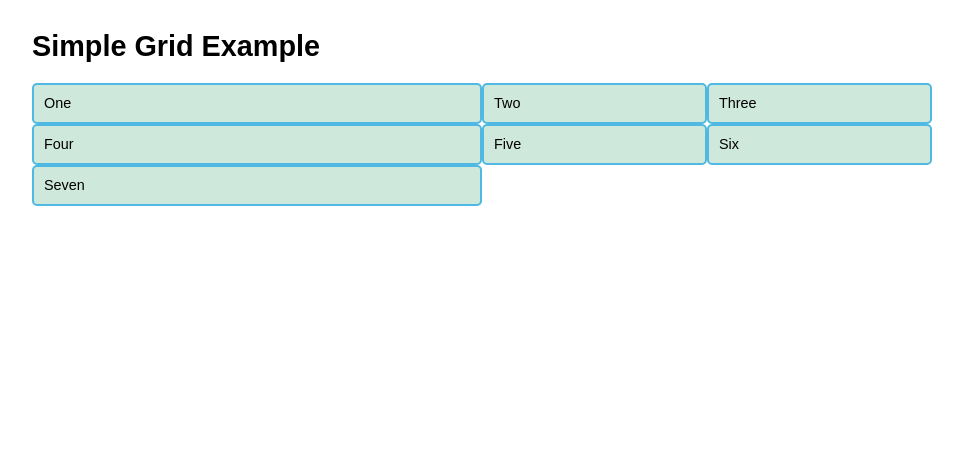
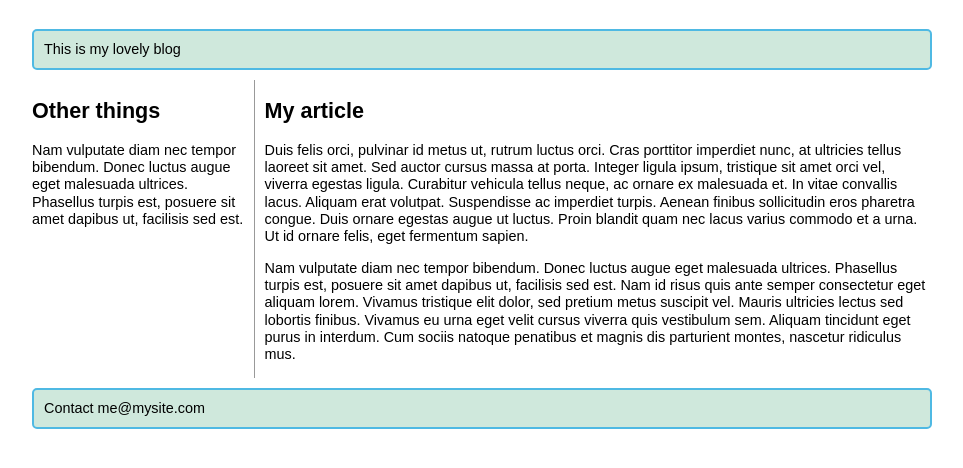
Before and after one commit to charlesfreeborn/css-grid, a plain HTML site: page index.html in a window 1280 px wide. Shown: the whole page, without its empty margins (158-1121 px from the left). Drawn offline with Linux system fonts and the light colour scheme.

Commit message:
styled the page using Grid

```diff
--- a/index.html
+++ b/index.html
@@ -8,16 +8,42 @@
   </head>
 
   <body>
-    <h1>Simple Grid Example</h1>
+    <div class="container">
+      <header>This is my lovely blog</header>
+      <article>
+        <h1>My article</h1>
+        <p>
+          Duis felis orci, pulvinar id metus ut, rutrum luctus orci. Cras
+          porttitor imperdiet nunc, at ultricies tellus laoreet sit amet. Sed
+          auctor cursus massa at porta. Integer ligula ipsum, tristique sit amet
+          orci vel, viverra egestas ligula. Curabitur vehicula tellus neque, ac
+          ornare ex malesuada et. In vitae convallis lacus. Aliquam erat
+          volutpat. Suspendisse ac imperdiet turpis. Aenean finibus sollicitudin
+          eros pharetra congue. Duis ornare egestas augue ut luctus. Proin
+          blandit quam nec lacus varius commodo et a urna. Ut id ornare felis,
+          eget fermentum sapien.
+        </p>
 
-    <div class="container">
-      <div>One</div>
-      <div>Two</div>
-      <div>Three</div>
-      <div>Four</div>
-      <div>Five</div>
-      <div>Six</div>
-      <div>Seven</div>
+        <p>
+          Nam vulputate diam nec tempor bibendum. Donec luctus augue eget
+          malesuada ultrices. Phasellus turpis est, posuere sit amet dapibus ut,
+          facilisis sed est. Nam id risus quis ante semper consectetur eget
+          aliquam lorem. Vivamus tristique elit dolor, sed pretium metus
+          suscipit vel. Mauris ultricies lectus sed lobortis finibus. Vivamus eu
+          urna eget velit cursus viverra quis vestibulum sem. Aliquam tincidunt
+          eget purus in interdum. Cum sociis natoque penatibus et magnis dis
+          parturient montes, nascetur ridiculus mus.
+        </p>
+      </article>
+      <aside>
+        <h2>Other things</h2>
+        <p>
+          Nam vulputate diam nec tempor bibendum. Donec luctus augue eget
+          malesuada ultrices. Phasellus turpis est, posuere sit amet dapibus ut,
+          facilisis sed est.
+        </p>
+      </aside>
+      <footer>Contact me@mysite.com</footer>
     </div>
   </body>
 </html>
--- a/styles.css
+++ b/styles.css
@@ -7,12 +7,41 @@ body {
 
 .container {
   display: grid;
-  grid-template-columns: 2fr 1fr 1fr;
+  /* grid-template-columns: 2fr 1fr 1fr; */
+  /* using repeat lisiting */
+  grid-template-columns: 1fr 3fr;
+  /* grid-auto-rows: minmax(100px, auto); */
+  gap: 10px;
 }
 
-.container > div {
+header,
+footer {
   border-radius: 5px;
   padding: 10px;
   background-color: rgb(207, 232, 220);
   border: 2px solid rgb(79, 185, 227);
 }
+
+aside {
+  border-right: 1px solid #999;
+}
+
+header {
+  grid-column: 1/3;
+  grid-row: 1;
+}
+
+article {
+  grid-column: 2;
+  grid-row: 2;
+}
+
+aside {
+  grid-column: 1;
+  grid-row: 2;
+}
+
+footer {
+  grid-column: 1/3;
+  grid-row: 3;
+}
```
